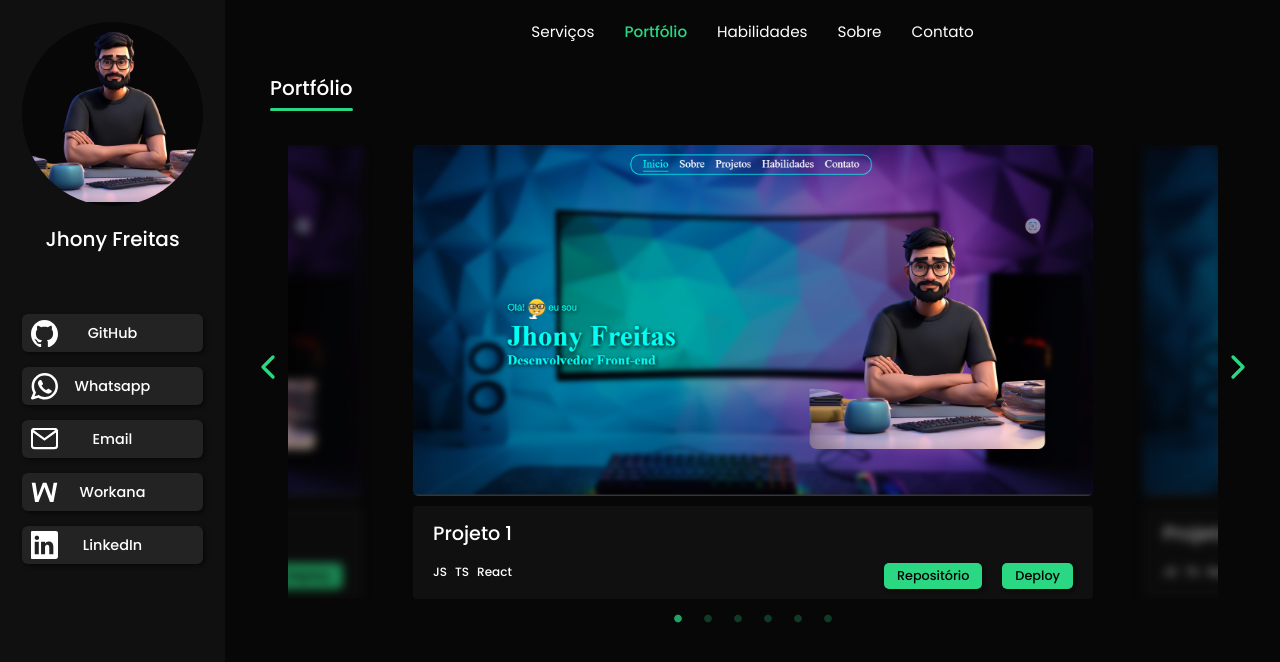
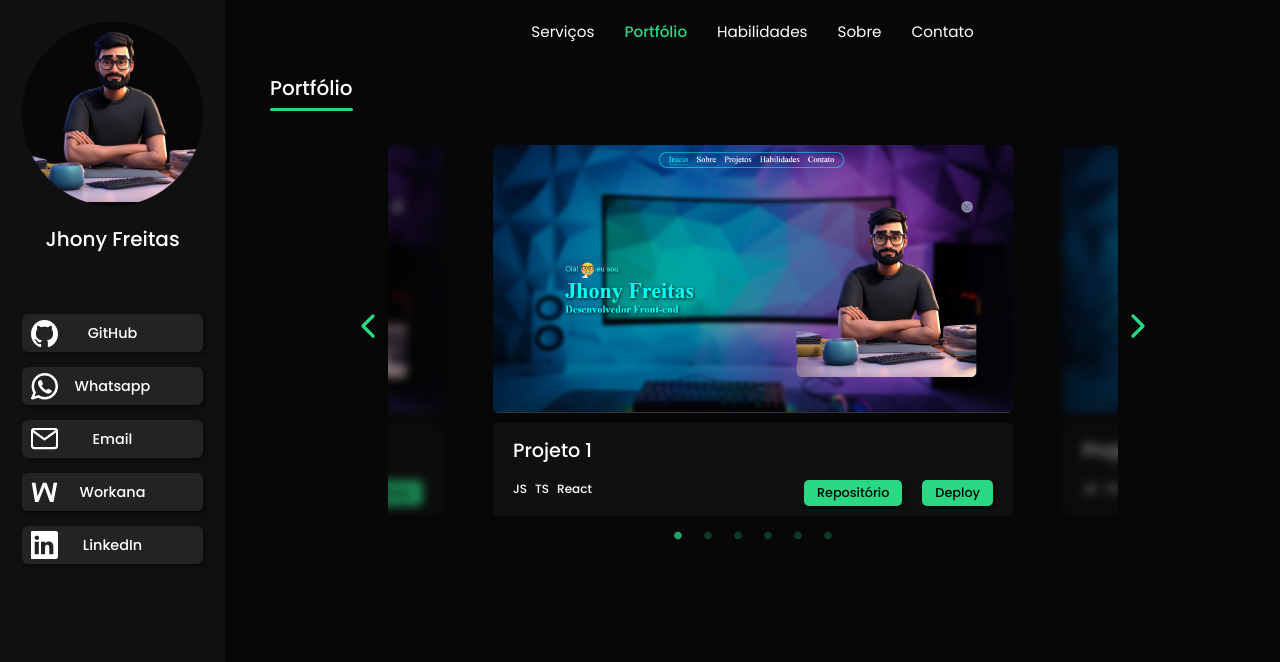
Before and after one commit to setDevJohn/portfolio, a React (Vite) app: page /portfolio in a window 1280 px wide. Shown: the top 662 px of the page. Built offline with nearby package versions, Linux system fonts and the light colour scheme.

Commit message:
fix: Adjust portfolio resize

```diff
--- a/src/pages/Portfolio/Portfolio.tsx
+++ b/src/pages/Portfolio/Portfolio.tsx
@@ -42,7 +42,7 @@ export const Portfolio = () => {
     infinite: true,
     speed: 1000,
     centerMode: true,
-    centerPadding: windowWidth < 1130 ? `${Math.max(0, (windowWidth - 1030))}px` : '100px',
+    centerPadding: windowWidth < 1300 ? `${Math.max(0, (windowWidth - 1200))}px` : '100px',
     slidesToShow: 1,
     easing: 'ease',
     slidesToScroll: 1,
@@ -55,7 +55,7 @@ export const Portfolio = () => {
 
   return (
     <PageContainer>
-      <CarouselContainer $width={Math.max(0, (windowWidth - 350))}>
+      <CarouselContainer $width={Math.max(0, (windowWidth - 550))}>
         <Slider {...settings} style={{ width: '100%' }}>
           {projectList.map(({ name, path, stacks }) => (
             <CardProject
--- a/src/pages/Portfolio/styles.ts
+++ b/src/pages/Portfolio/styles.ts
@@ -21,7 +21,7 @@ const fadeIn = keyframes`
 `;
 export const CarouselContainer = styled.div.attrs<CarouselContainerProps>(({ $width }) => ({
   style: {
-    maxWidth: $width < 1200 ? `${$width}px` : '900px',
+    maxWidth: $width < 1200 ? `${$width}px` : '1200px',
   },
 }))`
   opacity: 0;
```
